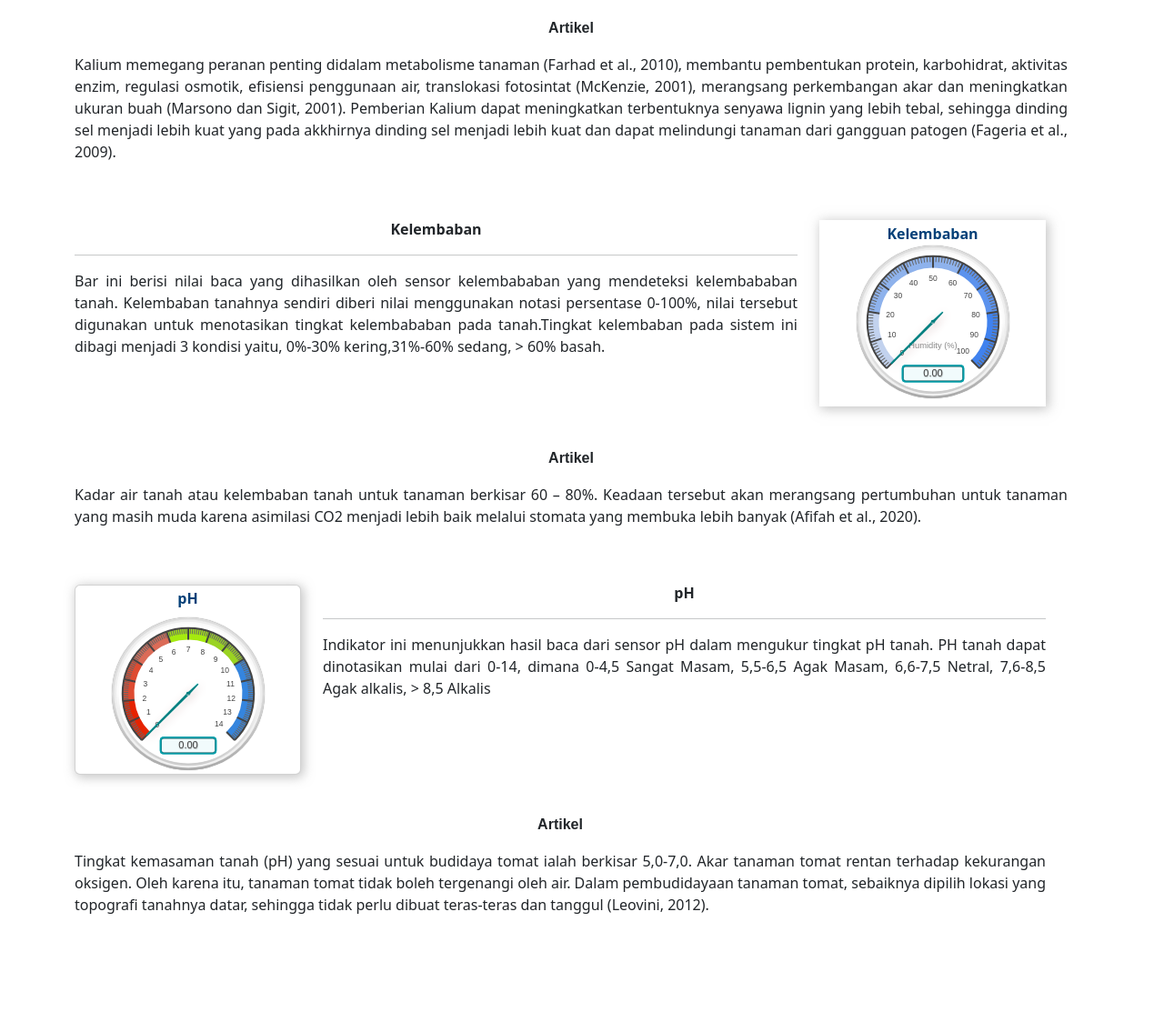
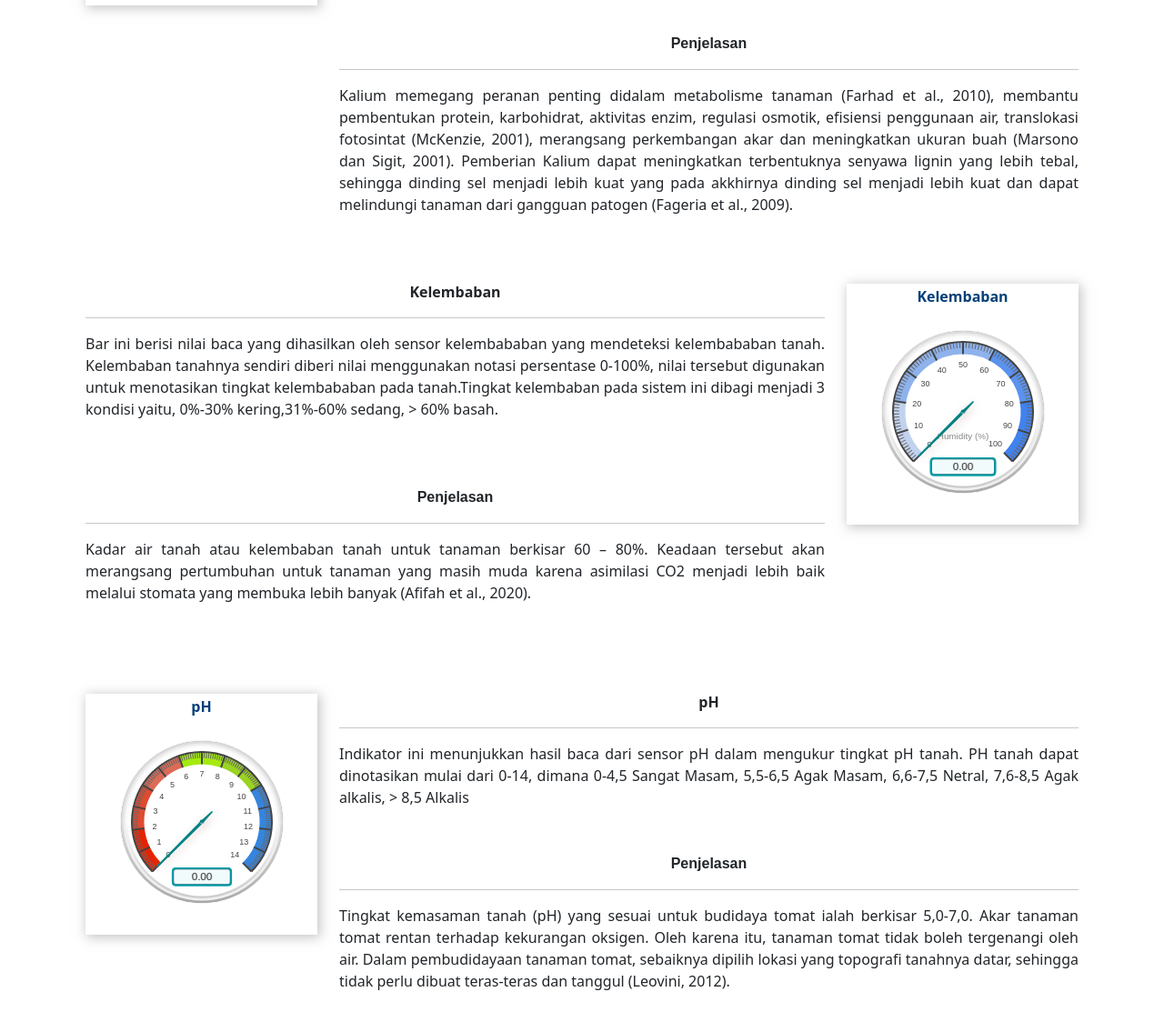
Before and after one commit to multimedia-dan-robotika/Sistem-Cerdas-IKN, a plain HTML site: page Lora_Web_Server/data/info.html in a window 1280 px wide. Shown: the part 1665-2800 px from the top of the page at 91% size. Before the commit the page ends 2732 px from the top, so only its background shows below. Drawn offline with Linux system fonts and the light colour scheme; no server answers.

Commit message:
update tampilan layout dan konten

```diff
--- a/Lora_Web_Server/data/info.html
+++ b/Lora_Web_Server/data/info.html
@@ -58,15 +58,14 @@
       </div>
     </div>
   </nav>
-
-
   <div class="container">
     <br>
     <p class="judul-proyek text-center">Informasi Indikator Bar</p>
     <br>
+    <div class="container batas">
       <div class="row">
         <div class="col-md-3">
-        <div class="card card-info">
+          <div class="card-info">
             <p class="card-title">Nitrogen</p>
             <canvas id="natriumLahan1"></canvas>
           </div>
@@ -77,23 +76,31 @@
           <p class="info-des"> Indikator bar ini menampilkan berapa nilai kadar Nitrogen yang ada pada tanah yang diukur
             menggunakan sensor NPK RS485.Pembacaan nilai kadar ini dilakukan sekali baca sehingga apabila sewaktu-waktu
             ada perubahan kondisi setelah pemberian pupuk/nutrisi kita dapat melihat perubahan kadar Nitrogen tersebut
-          dengan cara menekan button reset yang terdapat pada sisi box. Nilai kadar Nitrogen pada tanah sendiri umumnya
+            dengan cara menekan button reset yang terdapat pada sisi box. Nilai kadar Nitrogen pada tanah sendiri
+            umumnya
             berkisar antara 0-255ppm, yang mana nilai tersebut dapat dibagi menjadi beberapa kriteria. Kriteria tersebut
             diindikasikan dengan perubahan warna, warna yang sama digunakan untuk menunjukkan kategori tingkat tanah
-          dalam kondisi rendah, sedang, tinggi. Penggolongan nilai range tersebut adalah 0-50ppm Rendah, 51- 130ppm sedang, dan
+            dalam kondisi rendah, sedang, tinggi. Penggolongan nilai range tersebut adalah 0-50ppm Rendah, 51- 130ppm
+            sedang, dan
             131-ppm Tinggi
 
           </p>
+          <p class="head-artikel">Penjelasan</p>
+          <hr>
         </div>
-      <p class="head-artikel">Artikel</p>
         <p class="artikel-conten">Nitrogen bagi tanaman berperan dalam proses penyerapan cahaya melalui pembentukan
           klorofil (Suminarti, 2011). Nitrogen diperlukan tanaman untuk pembentukan dan pertumbuhan bagian vegetatif
           tanaman seperti akar, batang dan daun. Selain itu, nitrogen berperan dalam sintesi klorofil (Harjoko, 2005).
           Fungsi Nitrogen yang selengkapnya bagi tanaman adalah sebagai berikut: untuk meningkatkan pertumbuhan tanaman,
-        dapat menyehatkan pertumbuhan daun, meningkatkan kadar protein dalam tubuh tanaman, meningkatkan kualitas tanaman
+          dapat menyehatkan pertumbuhan daun, meningkatkan kadar protein dalam tubuh tanaman, meningkatkan kualitas
+          tanaman
           penghasil daun, meningkatkan perkembangan mikroorganisme dalam tanah (Kartasapoetra dan Sutedja, 2000).
         </p>
+      </div>
+    </div>
+    <br>
     <!-- batch 2 -->
+    <div class="container batas">
       <div class="row">
         <div class="col-md-9">
           <p class="head-des">Phospor</p>
@@ -104,9 +111,12 @@
             dengan cara menekan button reset yang terdapat pada sisi box. Nilai kadar Phospor pada tanah sendiri umumnya
             berkisar antara 0-255ppm, yang mana nilai tersebut dapat dibagi menjadi beberapa kriteria. Kriteria tersebut
             diindikasikan dengan perubahan warna, warna yang sama digunakan untuk menunjukkan kategori tingkat tanah
-            dalam kondisi rendah, sedang, tinggi. Penggolongan nilai range tersebut adalah 0-50ppm Rendah, 51- 130ppm sedang, dan
+            dalam kondisi rendah, sedang, tinggi. Penggolongan nilai range tersebut adalah 0-50ppm Rendah, 51- 130ppm
+            sedang, dan
             131-ppm Tinggi
           </p>
+          <p class="head-artikel">Penjelasan</p>
+          <hr>
         </div>
         <div class="col-md-3">
           <div class="card-info">
@@ -115,17 +125,19 @@
           </div>
         </div>
       </div>
-      <p class="head-artikel">Artikel</p>
       <p class="artikel-conten">Fungsi penting unsur P pada tanaman yaitu berperan dalam proses fotosintesis, respirasi,
         transfer dan penyimpanan energi, pembelahan dan pembesaran sel serta proses-proses di dalam tanaman lainnya.
         Unsur P sangat penting dalam pembentukan biji, membantu mempercepat perkembangan akar dan perkecambahan,
-        dapat meningkatkan efisiensi penggunaan air, meningkatkan daya tahan terhadap penyakit yang akhirnya meningkatkan
+        dapat meningkatkan efisiensi penggunaan air, meningkatkan daya tahan terhadap penyakit yang akhirnya
+        meningkatkan
         kualitas hasil panen (Irwanto, 2014), mempercepat pembungaan serta pemasakan buah dan biji
         (Walid dan Susylowati, 2016).</p>
+    </div>
     <!-- bach 4 -->
+    <div class="container batas">
       <div class="row">
         <div class="col-md-3">
-          <div class="card card-info">
+          <div class="card-info">
             <p class="card-title">Kalium</p>
             <canvas id="kaliumLahan1"></canvas>
           </div>
@@ -142,24 +154,41 @@
             dalam kondisi rendah, sedang, tinggi. Penggolongan nilai range tersebut adalah 0-50ppm Rendah, 51- 130ppm
             sedang, dan 131-ppm Tinggi
           </p>
-        </div>
-        <p class="head-artikel">Artikel</p>
+          <p class="head-artikel">Penjelasan</p>
+          <hr>
+
           <p class="artikel-conten">Kalium memegang peranan penting didalam metabolisme tanaman (Farhad et al., 2010),
             membantu pembentukan protein, karbohidrat, aktivitas enzim, regulasi osmotik, efisiensi penggunaan air,
             translokasi fotosintat (McKenzie, 2001), merangsang perkembangan akar dan meningkatkan ukuran buah
             (Marsono dan Sigit, 2001). Pemberian Kalium dapat meningkatkan terbentuknya senyawa lignin yang lebih tebal,
-          sehingga dinding sel menjadi lebih kuat yang pada akkhirnya dinding sel menjadi lebih kuat dan dapat melindungi
+            sehingga dinding sel menjadi lebih kuat yang pada akkhirnya dinding sel menjadi lebih kuat dan dapat
+            melindungi
             tanaman dari gangguan patogen (Fageria et al., 2009).</p>
+        </div>
+      </div>
+    </div>
+    <br>
     <!-- batch 2 -->
+    <div class="container batas">
       <div class="row">
         <div class="col-md-9">
           <p class="head-des">Kelembaban</p>
           <hr>
           <p class="info-des">Bar ini berisi nilai baca yang dihasilkan oleh sensor kelembababan yang mendeteksi
             kelembababan tanah. Kelembaban tanahnya sendiri diberi nilai menggunakan notasi persentase 0-100%, nilai
-              tersebut digunakan untuk menotasikan tingkat kelembababan pada tanah.Tingkat kelembaban pada sistem ini dibagi
+            tersebut digunakan untuk menotasikan tingkat kelembababan pada tanah.Tingkat kelembaban pada sistem ini
+            dibagi
             menjadi 3 kondisi yaitu, 0%-30% kering,31%-60% sedang, > 60% basah.
           </p>
+          <br>
+          <p class="head-artikel">Penjelasan</p>
+          <hr>
+          <p class="artikel-conten">Kadar air tanah atau kelembaban tanah untuk tanaman berkisar 60 – 80%.
+            Keadaan
+            tersebut akan merangsang pertumbuhan untuk tanaman yang masih muda karena asimilasi CO2 menjadi
+            lebih
+            baik melalui stomata yang membuka lebih banyak (Afifah et al., 2020).</p>
+          <br>
         </div>
         <div class="col-md-3">
           <div class="card-info">
@@ -168,13 +197,12 @@
           </div>
         </div>
       </div>
-        <p class="head-artikel">Artikel</p>
-        <p class="artikel-conten">Kadar air tanah atau kelembaban tanah untuk tanaman berkisar 60 – 80%. Keadaan
-          tersebut akan merangsang pertumbuhan untuk tanaman yang masih muda karena asimilasi CO2 menjadi lebih
-          baik melalui stomata yang membuka lebih banyak (Afifah et al., 2020).</p>
+    </div>
+    <br>
+    <div class="container batas">
       <div class="row">
         <div class="col-md-3">
-            <div class="card card-info">
+          <div class="card-info">
             <p class="card-title">pH</p>
             <canvas id="phLahan1"></canvas>
           </div>
@@ -183,19 +211,26 @@
           <p class="head-des">pH</p>
           <hr>
           <p class="info-des">Indikator ini menunjukkan hasil baca dari sensor pH dalam mengukur tingkat pH tanah.
-              PH tanah dapat dinotasikan mulai dari 0-14, dimana 0-4,5 Sangat Masam,  5,5-6,5 Agak Masam,
+            PH tanah dapat dinotasikan mulai dari 0-14, dimana 0-4,5 Sangat Masam, 5,5-6,5 Agak Masam,
             6,6-7,5 Netral, 7,6-8,5 Agak alkalis, > 8,5 Alkalis
           </p>
+          <p class="head-artikel">Penjelasan</p>
+          <hr>
+          <p class="artikel-conten">Tingkat kemasaman tanah (pH) yang sesuai untuk budidaya tomat ialah berkisar
+            5,0-7,0.
+            Akar tanaman tomat rentan terhadap kekurangan oksigen. Oleh karena itu, tanaman tomat tidak boleh
+            tergenangi
+            oleh air. Dalam pembudidayaan tanaman tomat, sebaiknya dipilih lokasi yang topografi tanahnya datar,
+            sehingga
+            tidak perlu dibuat teras-teras dan tanggul (Leovini, 2012). </p>
         </div>
-          <p class="head-artikel">Artikel</p>
-          <p class="artikel-conten">Tingkat kemasaman tanah (pH) yang sesuai untuk budidaya tomat ialah berkisar 5,0-7,0.
-            Akar tanaman tomat rentan terhadap kekurangan oksigen. Oleh karena itu, tanaman tomat tidak boleh tergenangi
-            oleh air. Dalam pembudidayaan tanaman tomat, sebaiknya dipilih lokasi yang topografi tanahnya datar, sehingga
-            tidak perlu dibuat teras-teras dan tanggul (Leovini, 2012). </p>
+      </div> <br>
+      <br>
+
+    </div>
     <footer>
       <div class="foot">
-              <h6 class="foot-text">Copyright &copy; <a href="https://ps-citra.gunadarma.ac.id"
-                  style="text-decoration:none">
+        <h6 class="foot-text">Copyright &copy; <a href="https://ps-citra.gunadarma.ac.id" style="text-decoration:none">
             Research Team of Multimedia dan Robotics</a> </h6>
       </div>
     </footer>
@@ -206,8 +241,8 @@
 <script>
   //Get current sensor readings when the page loads
   window.addEventListener('load', getReadings);
-  let widthGauge = 170;
-  let heightGauge = 170;
+  let widthGauge = 180;
+  let heightGauge = 230;
   let majorTickVarNatrium = ["0",
     "25",
     "50",
```
Lines whose indentation alone changed are shown as unchanged.
